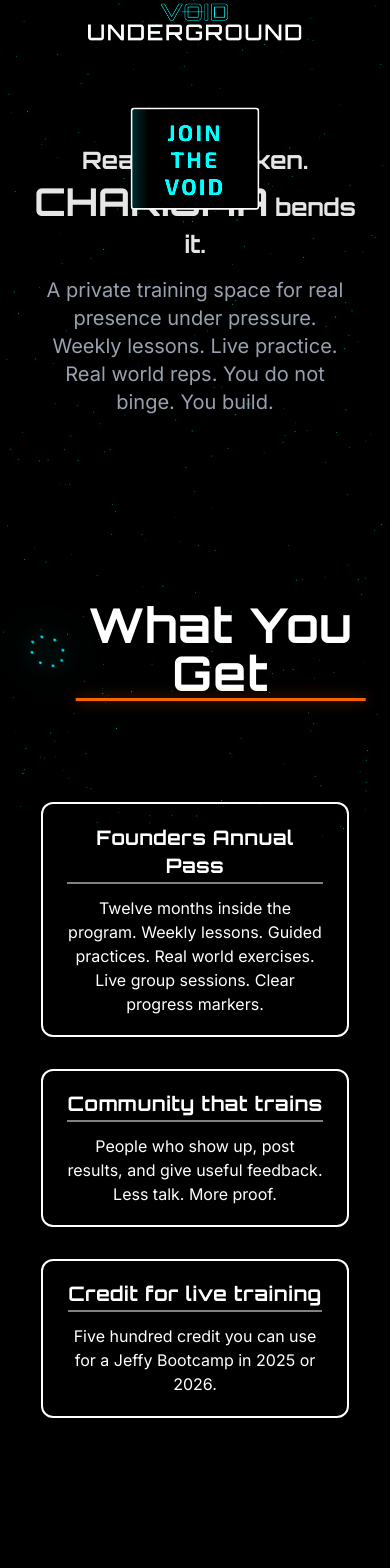
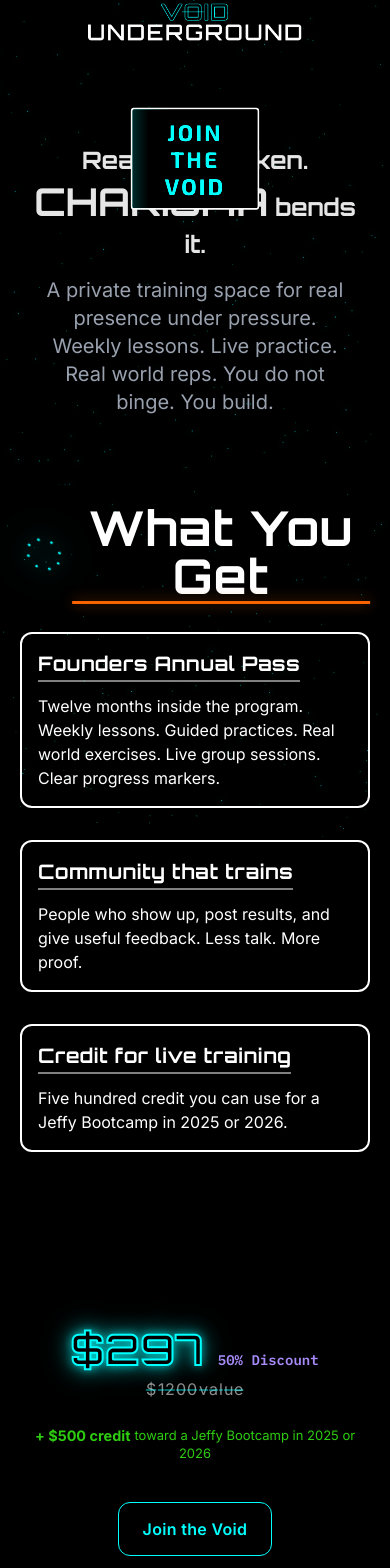
Before and after one commit to wayfindercollective/wayfinderrepo, a Next.js app: page / in a window 390 px wide. Shown: the top 1568 px of the page. Built offline with nearby package versions, Linux system fonts and the light colour scheme.

Commit message:
Fix mobile layout with Tailwind breakpoints: hero button spacing, column stacking, proper text wrapping

```diff
--- a/app/components/EnableSoundButton.tsx
+++ b/app/components/EnableSoundButton.tsx
@@ -376,7 +376,7 @@ export default function EnableSoundButton() {
         id="heroCta"
         ref={buttonRef}
         onClick={handleClick}
-        className={`px-6 py-3 bg-black border-2 border-white rounded text-[#00FFFF] text-3xl font-bold cursor-pointer hover:bg-[#0a0a0a] hover:shadow-[0_0_15px_rgba(0,255,255,0.5)] button-shimmer ${exo2.variable} mt-[45px] md:mt-[45px]`}
+        className={`px-6 py-3 bg-black border-2 border-white rounded text-[#00FFFF] text-3xl font-bold cursor-pointer hover:bg-[#0a0a0a] hover:shadow-[0_0_15px_rgba(0,255,255,0.5)] button-shimmer ${exo2.variable} mt-[8vh] md:mt-[45px]`}
         style={{
           fontFamily: 'var(--fontB-display), sans-serif',
           letterSpacing: '0.1em',
--- a/app/globals.css
+++ b/app/globals.css
@@ -430,135 +430,12 @@ body { background: var(--voidBlack); color: var(--voidWhite); }
   border-width: 0;
 }
 
-/* Mobile overrides to ensure desktop proportions are maintained */
-/* Add horizontal scroll for grid layouts on very small screens if needed */
-@media (max-width: 768px) {
-  /* Hero section - button spacing below logo (8-10% viewport height) */
-  #heroCta {
-    margin-top: 8vh !important;
-    margin-bottom: 0;
-  }
+/* Prevent horizontal scrollbars */
+body {
+  overflow-x: hidden;
+}
 
-  /* Hero section - center text and ensure proper spacing */
-  /* Target the first section (hero) which doesn't have voidSection class */
-  section:first-of-type h2,
-  section:first-of-type p {
-    text-align: center !important;
-    margin-left: auto;
-    margin-right: auto;
-  }
-
-  /* Hero section text spacing */
-  section:first-of-type h2 {
-    margin-top: 1rem !important;
-    margin-bottom: 1rem !important;
-  }
-
-  section:first-of-type p {
-    margin-top: 1rem !important;
-    margin-bottom: 1rem !important;
-  }
-
-  /* Columns - stack vertically on mobile */
-  .grid.grid-cols-3 {
-    display: flex !important;
-    flex-direction: column !important;
-    gap: 0 !important;
-    min-width: 100%;
-  }
-
-  .grid.grid-cols-2 {
-    display: flex !important;
-    flex-direction: column !important;
-    gap: 0 !important;
-    min-width: 100%;
-  }
-
-  /* Column cards - center, max-width 90%, margin-bottom 2rem */
-  .grid.grid-cols-3 > *,
-  .grid.grid-cols-2 > * {
-    width: 100% !important;
-    max-width: 90% !important;
-    margin-left: auto !important;
-    margin-right: auto !important;
-    margin-bottom: 2rem !important;
-  }
-
-  .grid.grid-cols-3 > *:last-child,
-  .grid.grid-cols-2 > *:last-child {
-    margin-bottom: 0 !important;
-  }
-
-  /* Ensure cards don't shrink too much */
-  .cardVoid {
-    min-width: 0;
-    word-break: normal !important;
-    white-space: normal !important;
-    padding: 1.2rem 1.5rem !important;
-  }
-
-  /* Ensure voidContainer maintains desktop padding on mobile */
-  .voidContainer {
-    padding-left: 1.5rem;
-    padding-right: 1.5rem;
-    padding-top: 4rem;
-    padding-bottom: 4rem;
-  }
-
-  /* Section spacing - consistent vertical spacing */
-  .voidSection {
-    padding: 4rem 0;
-  }
-
-  /* Headings - reduce padding by 30%, center, underline matches text width */
-  .sectionTitle {
-    padding-top: 0.7em;
-    padding-bottom: 0.7em;
-    text-align: center;
-    width: 100%;
-    display: block;
-  }
-
-  .sectionTitleWrapper {
-    text-align: center;
-    width: 100%;
-    margin-bottom: 2rem;
-  }
-
-  /* Reduce heading bottom margins by 30% on mobile */
-  .sectionTitle.mb-16 {
-    margin-bottom: 4.48rem !important; /* 70% of 6.4rem (mb-16) */
-  }
-
-  .sectionTitle.mb-6 {
-    margin-bottom: 1.68rem !important; /* 70% of 2.4rem (mb-6) */
-  }
-
-  /* Reduce parent container margins by 30% on mobile */
-  .text-center.mb-16 {
-    margin-bottom: 4.48rem !important; /* 70% of 6.4rem (mb-16) */
-  }
-
-  .sectionTitleWrapper + * {
-    margin-top: 0;
-  }
-
-  /* Ensure headingText underline only matches text width, not icons */
-  .headingText {
-    display: inline-block;
-  }
-
-  /* Prevent horizontal scrollbars */
-  body {
-    overflow-x: hidden;
-  }
-
-  /* Ensure all sections center content */
-  .voidSection {
-    text-align: center;
-  }
-
-  .voidSection > .voidContainer {
-    text-align: center;
-  }
+/* Ensure headingText underline only matches text width, not icons */
+.headingText {
+  display: inline-block;
 }
--- a/app/page.tsx
+++ b/app/page.tsx
@@ -101,11 +101,11 @@ export default function Home() {
             <HeroLogo />
 
             {/* Your tagline and paragraph below the logo can remain */}
-            <h2 className="h2-void -mt-4 text-center opacity-90 text-2xl md:text-2xl" style={{ fontFamily: 'var(--font-display), sans-serif' }}>
+            <h2 className="h2-void mt-4 md:-mt-4 text-center opacity-90 text-2xl md:text-2xl" style={{ fontFamily: 'var(--font-display), sans-serif' }}>
               Reality is broken. <span className="emphasis-word">Charisma</span> bends it.
             </h2>
 
-            <p className="text-xl text-gray-400 mb-6 max-w-2xl mx-auto -mt-1 px-4 md:px-0" style={{ fontFamily: 'var(--font-body), sans-serif' }}>
+            <p className="text-xl text-gray-400 mb-6 max-w-2xl mx-auto mt-4 md:-mt-1 px-4 md:px-0 break-words" style={{ fontFamily: 'var(--font-body), sans-serif' }}>
               A private training space for real presence under pressure. Weekly lessons. Live practice. Real world reps. You do not binge. You build.
             </p>
           </div>
@@ -113,10 +113,10 @@ export default function Home() {
       </section>
 
       {/* What You Get Section */}
-      <section className="voidSection relative z-10">
+      <section className="voidSection relative z-10" data-section="what-you-get">
         <div className="voidContainer">
           <div className="sectionTitleWrapper">
-            <AnimatedSectionTitle className="text-5xl font-bold mb-16 text-white sectionTitle sectionTitleOrange sectionTitleTight">
+            <AnimatedSectionTitle className="text-5xl font-bold mb-8 md:mb-16 text-white sectionTitle sectionTitleOrange sectionTitleTight">
               <span className="inline-flex items-center gap-3">
                 <span className="cyan-dots-wrapper">
                   <Image
@@ -131,27 +131,27 @@ export default function Home() {
               </span>
             </AnimatedSectionTitle>
           </div>
-          <div className="grid grid-cols-3 gap-8">
+          <div className="flex flex-col md:grid md:grid-cols-3 gap-0 md:gap-8">
             <AnimatedColumn direction="left">
-              <div className="cardVoid p-8">
+              <div className="cardVoid p-4 md:p-8 w-full max-w-[420px] mx-auto mb-8 md:mb-0 break-words">
                 <h3 className="text-xl font-bold mb-4">Founders Annual Pass</h3>
-                <p>
+                <p className="break-words">
                   Twelve months inside the program. Weekly lessons. Guided practices. Real world exercises. Live group sessions. Clear progress markers.
                 </p>
               </div>
             </AnimatedColumn>
             <AnimatedColumn direction="fade">
-              <div className="cardVoid p-8">
+              <div className="cardVoid p-4 md:p-8 w-full max-w-[420px] mx-auto mb-8 md:mb-0 break-words">
                 <h3 className="text-xl font-bold mb-4">Community that trains</h3>
-                <p>
+                <p className="break-words">
                   People who show up, post results, and give useful feedback. Less talk. More proof.
                 </p>
               </div>
             </AnimatedColumn>
             <AnimatedColumn direction="right">
-              <div className="cardVoid p-8">
+              <div className="cardVoid p-4 md:p-8 w-full max-w-[420px] mx-auto mb-0 md:mb-0 break-words">
                 <h3 className="text-xl font-bold mb-4">Credit for live training</h3>
-                <p>
+                <p className="break-words">
                   Five hundred credit you can use for a Jeffy Bootcamp in 2025 or 2026.
                 </p>
               </div>
@@ -168,10 +168,10 @@ export default function Home() {
       </section>
 
       {/* Program Details Section */}
-      <section className="voidSection relative z-10">
+      <section className="voidSection relative z-10" data-section="the-program">
         <div className="voidContainer">
           <div className="sectionTitleWrapper">
-            <AnimatedSectionTitle className="text-5xl font-bold mb-16 text-white sectionTitle sectionTitleMagenta">
+            <AnimatedSectionTitle className="text-5xl font-bold mb-8 md:mb-16 text-white sectionTitle sectionTitleMagenta">
               <span className="inline-flex items-center gap-3">
                 <span className="cyan-dots-wrapper">
                   <Image
@@ -189,7 +189,7 @@ export default function Home() {
           <div className="max-w-4xl mx-auto">
             <div className="space-y-8">
               <AnimatedColumn direction="left">
-                <div className="cardVoid p-8">
+                <div className="cardVoid p-4 md:p-8 w-full max-w-[420px] mx-auto break-words">
                   <h3 className="text-2xl font-bold mb-4 flex items-center gap-3">
                     <Image
                       src="/HourGlass.png"
@@ -200,15 +200,15 @@ export default function Home() {
                       style={{ transform: `rotate(${(hourglassRotations['hourglass-1'] || 0) * 180}deg)` }}
                       onMouseEnter={(e) => handleHourglassIconHover('hourglass-1', e)}
                     />
-                    <span>Weekly Pack</span>
+                    <span className="headingText">Weekly Pack</span>
                   </h3>
-                  <p className="text-lg">
+                  <p className="text-lg break-words">
                     Each week you get a short lesson, a simple at-home practice, a small real world task, and a live session.
                   </p>
                 </div>
               </AnimatedColumn>
               <AnimatedColumn direction="right">
-                <div className="cardVoid p-8">
+                <div className="cardVoid p-4 md:p-8 w-full max-w-[420px] mx-auto break-words">
                   <h3 className="text-2xl font-bold mb-4 flex items-center gap-3">
                     <Image
                       src="/HourGlass.png"
@@ -219,15 +219,15 @@ export default function Home() {
                       style={{ transform: `rotate(${(hourglassRotations['hourglass-2'] || 0) * 180}deg)` }}
                       onMouseEnter={(e) => handleHourglassIconHover('hourglass-2', e)}
                     />
-                    <span>Skills we track</span>
+                    <span className="headingText">Skills we track</span>
                   </h3>
-                  <p className="text-lg">
+                  <p className="text-lg break-words">
                     Calm under pressure. Body language. Leading attention. Reading the room. Decisive action. Playfulness.
                   </p>
                 </div>
               </AnimatedColumn>
               <AnimatedColumn direction="left">
-                <div className="cardVoid p-8">
+                <div className="cardVoid p-4 md:p-8 w-full max-w-[420px] mx-auto break-words">
                   <h3 className="text-2xl font-bold mb-4 flex items-center gap-3">
                     <Image
                       src="/HourGlass.png"
@@ -238,15 +238,15 @@ export default function Home() {
                       style={{ transform: `rotate(${(hourglassRotations['hourglass-3'] || 0) * 180}deg)` }}
                       onMouseEnter={(e) => handleHourglassIconHover('hourglass-3', e)}
                     />
-                    <span>Sample practices</span>
+                    <span className="headingText">Sample practices</span>
                   </h3>
-                  <p className="text-lg">
+                  <p className="text-lg break-words">
                     Breathe and settle your weight. Hold eye contact. Pause for three beats before you speak. Lift the mood then land it sincere. Own a mistake and recover smoothly.
                   </p>
                 </div>
               </AnimatedColumn>
               <AnimatedColumn direction="right">
-                <div className="cardVoid p-8">
+                <div className="cardVoid p-4 md:p-8 w-full max-w-[420px] mx-auto break-words">
                   <h3 className="text-2xl font-bold mb-4 flex items-center gap-3">
                     <Image
                       src="/HourGlass.png"
@@ -257,9 +257,9 @@ export default function Home() {
                       style={{ transform: `rotate(${(hourglassRotations['hourglass-4'] || 0) * 180}deg)` }}
                       onMouseEnter={(e) => handleHourglassIconHover('hourglass-4', e)}
                     />
-                    <span>Reset</span>
+                    <span className="headingText">Reset</span>
                   </h3>
-                  <p className="text-lg">
+                  <p className="text-lg break-words">
                     End of week check in that locks gains and sets your next step.
                   </p>
                 </div>
@@ -307,11 +307,11 @@ export default function Home() {
       )}
 
       {/* WHY VOID UNDERGROUND */}
-      <section className="voidSection relative z-10">
+      <section className="voidSection relative z-10" data-section="why-void-underground">
         <div className="voidContainer">
-          <div className="text-center mb-16">
+          <div className="text-center mb-8 md:mb-16">
             <div className="sectionTitleWrapper">
-              <AnimatedSectionTitle className="text-5xl font-bold mb-6 text-white sectionTitle sectionTitleOrange">
+              <AnimatedSectionTitle className="text-5xl font-bold mb-4 md:mb-6 text-white sectionTitle sectionTitleOrange">
                 <span className="inline-flex items-center gap-3">
                   <span className="cyan-dots-wrapper">
                     <Image
@@ -330,35 +330,35 @@ export default function Home() {
               Most charisma programs focus on theory. We focus on action.
             </p>
           </div>
-          <div className="grid grid-cols-2 gap-8 max-w-5xl mx-auto">
+          <div className="flex flex-col md:grid md:grid-cols-2 gap-0 md:gap-8 max-w-5xl mx-auto">
             <AnimatedColumn direction="left">
-              <div className="cardVoid p-8">
+              <div className="cardVoid p-4 md:p-8 w-full max-w-[420px] mx-auto mb-8 md:mb-0 break-words">
                 <h3 className="text-2xl font-bold mb-4">Action first</h3>
-                <p>
+                <p className="break-words">
                   You learn by doing. The body teaches faster than theory.
                 </p>
               </div>
             </AnimatedColumn>
             <AnimatedColumn direction="right">
-              <div className="cardVoid p-8">
+              <div className="cardVoid p-4 md:p-8 w-full max-w-[420px] mx-auto mb-8 md:mb-0 break-words">
                 <h3 className="text-2xl font-bold mb-4">Field tested</h3>
-                <p>
+                <p className="break-words">
                   Drills come from years of live work and are built to be repeatable.
                 </p>
               </div>
             </AnimatedColumn>
             <AnimatedColumn direction="left">
-              <div className="cardVoid p-8">
+              <div className="cardVoid p-4 md:p-8 w-full max-w-[420px] mx-auto mb-8 md:mb-0 break-words">
                 <h3 className="text-2xl font-bold mb-4">Clear philosophy</h3>
-                <p>
+                <p className="break-words">
                   Presence over image. Lead reality with calm energy. Be the signal in the noise.
                 </p>
               </div>
             </AnimatedColumn>
             <AnimatedColumn direction="right">
-              <div className="cardVoid p-8">
+              <div className="cardVoid p-4 md:p-8 w-full max-w-[420px] mx-auto mb-0 md:mb-0 break-words">
                 <h3 className="text-2xl font-bold mb-4">Proof and ethics</h3>
-                <p>
+                <p className="break-words">
                   Track results. Lead with consent. No tricks. No manipulation.
                 </p>
               </div>
@@ -370,9 +370,9 @@ export default function Home() {
       {/* Pricing Section */}
       <section className="relative text-white overflow-hidden z-10">
         <div className="relative max-w-7xl mx-auto px-6 lg:px-8 py-32">
-          <div className="text-center mb-16">
+          <div className="text-center mb-8 md:mb-16">
             <div className="sectionTitleWrapper">
-              <AnimatedSectionTitle className="text-5xl font-bold mb-6 text-white sectionTitle sectionTitleCyan sectionTitleTight">
+              <AnimatedSectionTitle className="text-5xl font-bold mb-4 md:mb-6 text-white sectionTitle sectionTitleCyan sectionTitleTight">
                 <span className="inline-flex items-center gap-3">
                   <span className="cyan-dots-wrapper">
                     <Image
@@ -507,7 +507,7 @@ export default function Home() {
       <section className="voidSection relative z-10">
         <div className="voidContainer text-center">
           <div className="sectionTitleWrapper">
-            <AnimatedSectionTitle className="text-5xl font-bold mb-16 text-white sectionTitle sectionTitleCyan">
+            <AnimatedSectionTitle className="text-5xl font-bold mb-8 md:mb-16 text-white sectionTitle sectionTitleCyan">
               <span className="inline-flex items-center gap-3">
                 <span className="cyan-dots-wrapper">
                   <Image
```
